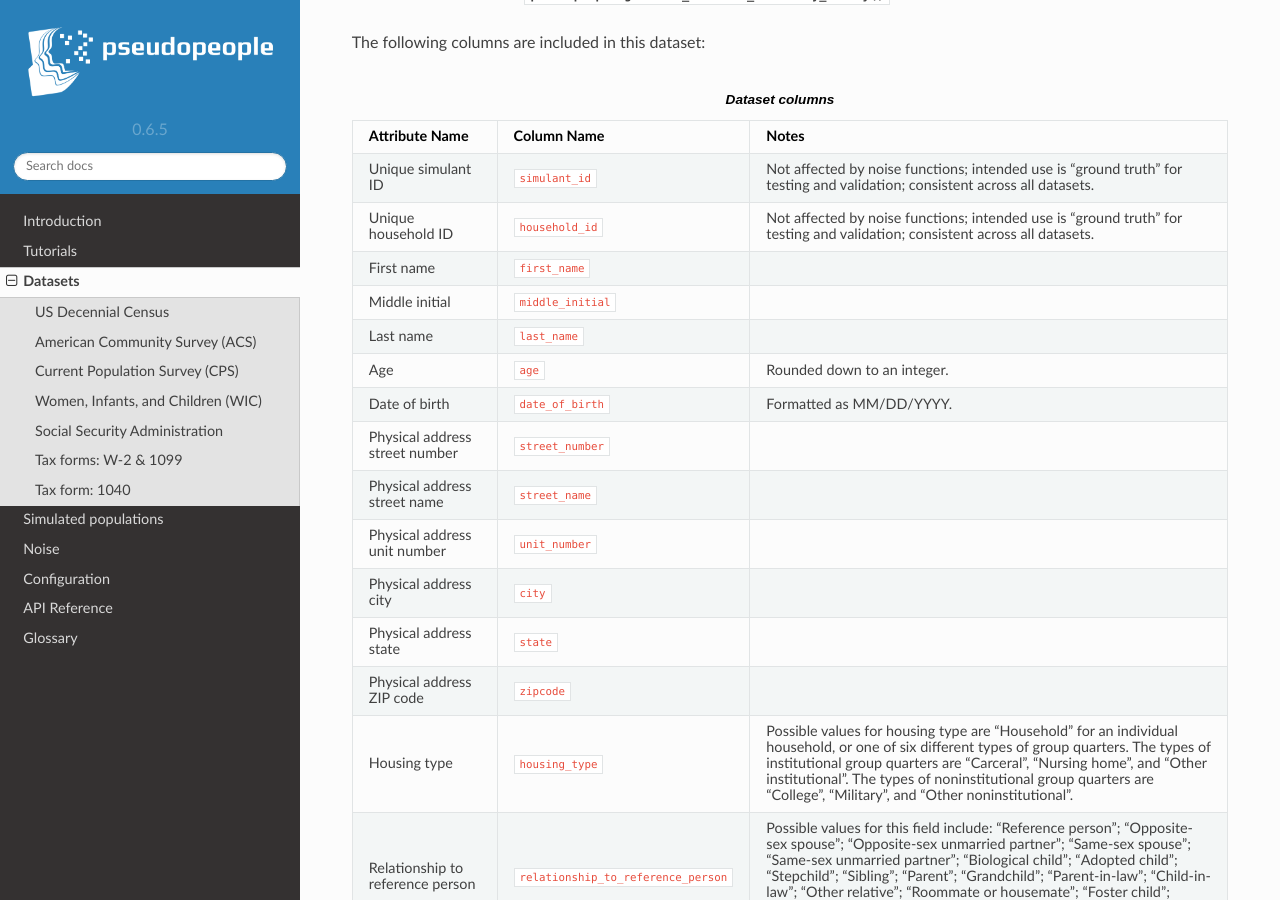
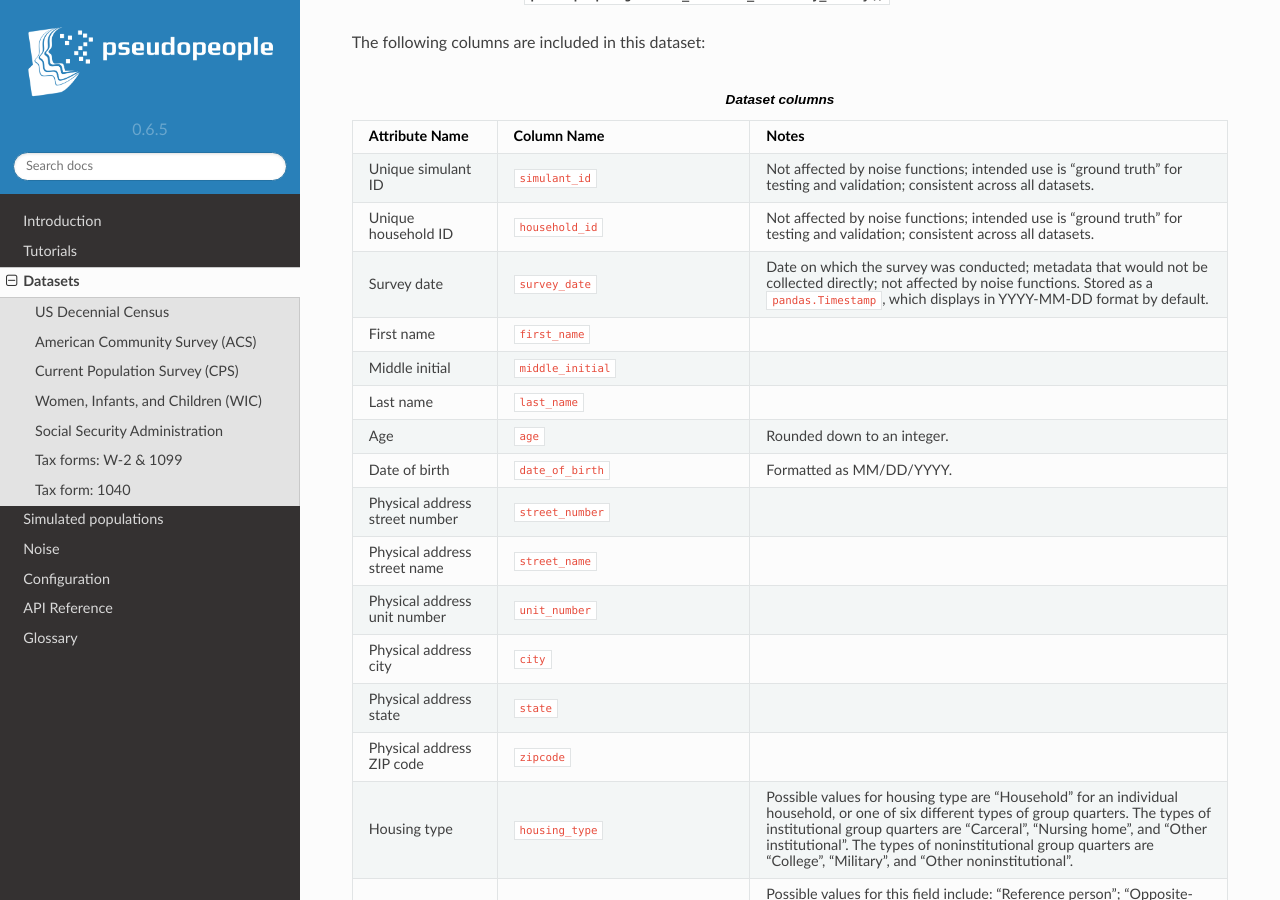
Before and after one commit to ihmeuw/pseudopeople, a Sphinx documentation site: the page built from docs/source/datasets/index.rst, in a window 1280 px wide and 900 px high, scrolled down 2399 px. Built offline with Sphinx 7.4.7 and the Read the Docs theme 2.0.0, drawn with Linux system fonts in a browser that asks for light colours; some of the changed text lies outside the part shown.

Commit message:
Document survey date column in ACS & CPS (#294)
* add survey date column to ACS and CPS descriptions

* add description of survey date columns

* specify dtype and format of survey date

```diff
--- a/docs/source/datasets/index.rst
+++ b/docs/source/datasets/index.rst
@@ -151,6 +151,10 @@ The following columns are included in this dataset:
      - :code:`household_id`
      - Not affected by noise functions; intended use is "ground truth" for testing and validation; consistent across all
        datasets.
+   * - Survey date
+     - :code:`survey_date`
+     - Date on which the survey was conducted; metadata that would not be collected directly; not affected by noise functions.
+       Stored as a ``pandas.Timestamp``, which displays in YYYY-MM-DD format by default.
    * - First name
      - :code:`first_name`
      -
@@ -239,6 +243,10 @@ The following columns are included in this dataset:
      - :code:`household_id`
      - Not affected by noise functions; intended use is "ground truth" for testing and validation; consistent across all
        datasets.
+   * - Survey date
+     - :code:`survey_date`
+     - Date on which the survey was conducted; metadata that would not be collected directly; not affected by noise functions.
+       Stored as a ``pandas.Timestamp``, which displays in YYYY-MM-DD format by default.
    * - First name
      - :code:`first_name`
      -
```
